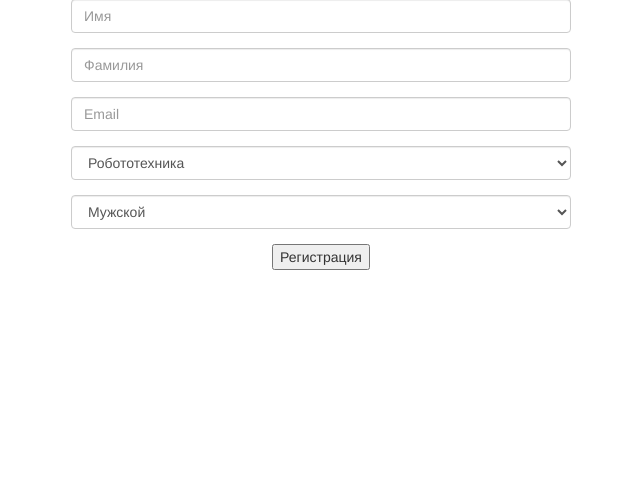
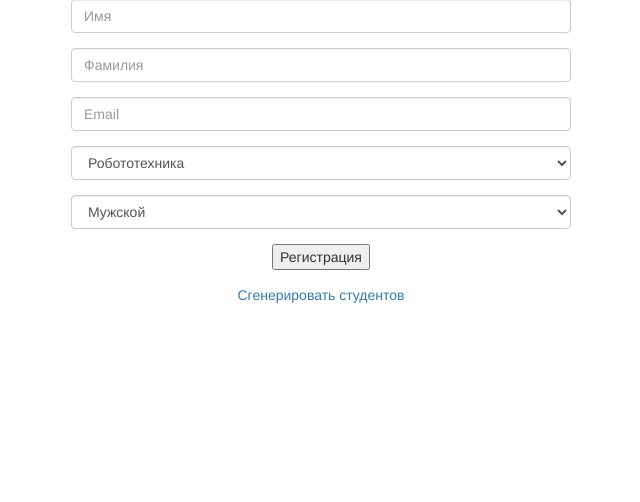
Before and after one commit to alex-pod/dekanat, a Yii app: template views/site/index.php in a window 1280 px wide. Shown: the part 175-677 px from the top of the page, without its empty margins (319-959 px from the left). Run offline with PHP 8.4 and a stand-in for Yii, Linux system fonts and the light colour scheme; the template is opened without the code that fills it, so the values that code supplies are empty; form fields are guessed from the names that the template uses; some libraries are stand-ins or nearby versions.

Commit message:
added generate feature

```diff
--- a/views/site/index.php
+++ b/views/site/index.php
@@ -52,5 +52,6 @@ $this->title = 'Деканат';
             <?php endif; ?>
 
         </div>
+        <a href="?r=site/generate">Сгенерировать студентов</a>
     </div>
 </div>
```
